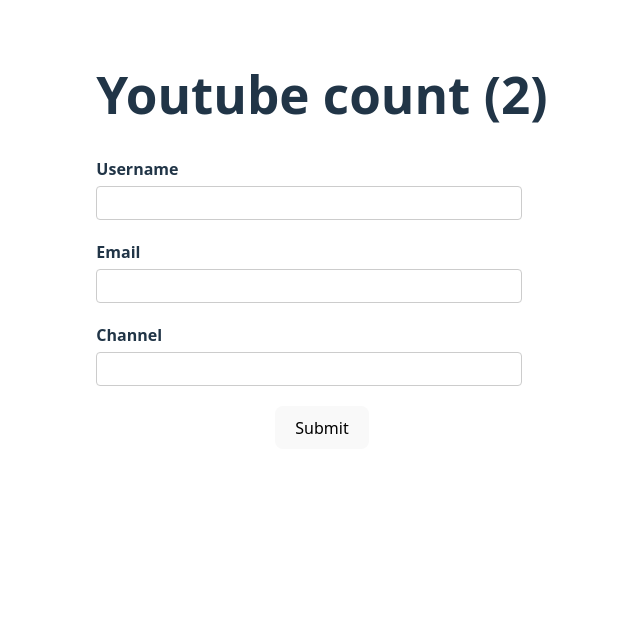
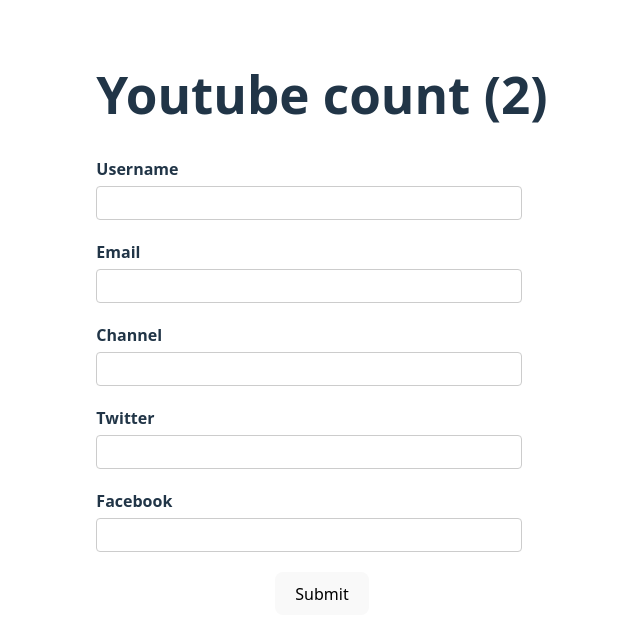
Before and after one commit to Coessitompul/react-hook-form, a React (Vite) app: page / in a window 1280 px wide. Shown: the top 638 px of the page, without its empty margins (318-958 px from the left). Built offline with nearby package versions, Linux system fonts and the light colour scheme.

Commit message:
13 Nested Object

```diff
--- a/src/assets/components/YoutubeForm.tsx
+++ b/src/assets/components/YoutubeForm.tsx
@@ -6,7 +6,11 @@
 type FormValues = {
   username: string;
   email: string;
-  channel: string
+  channel: string;
+  social: {
+    twitter: string
+    facebook: string
+  }
 }
 
 export const YoutubeForm = () => {
@@ -15,6 +19,10 @@
       username: "Batman",
       email: "",
       channel: "",
+      social: {
+        twitter: "",
+        facebook: "",
+      }
     }
     // jika ingin mendapatkan value secara dynamic
     // defaultValues: async () => {
@@ -92,6 +100,28 @@
           <p className='error'>{errors.channel?.message}</p>
         </div>
 
+        <div className="form-control">
+          <label htmlFor="twitter">Twitter</label>
+          <input
+            type="text"
+            id='twitter'
+            {...register('social.twitter', {
+              required: "Twitter is required"
+            })}
+          />
+        </div>
+
+        <div className="form-control">
+          <label htmlFor="facebook">Facebook</label>
+          <input
+            type="text"
+            id='facebook'
+            {...register('social.facebook', {
+              required: "Facebook is required"
+            })}
+          />
+        </div>
+
         <button>Submit</button>
       </form>
       <DevTool control={control} />
```
